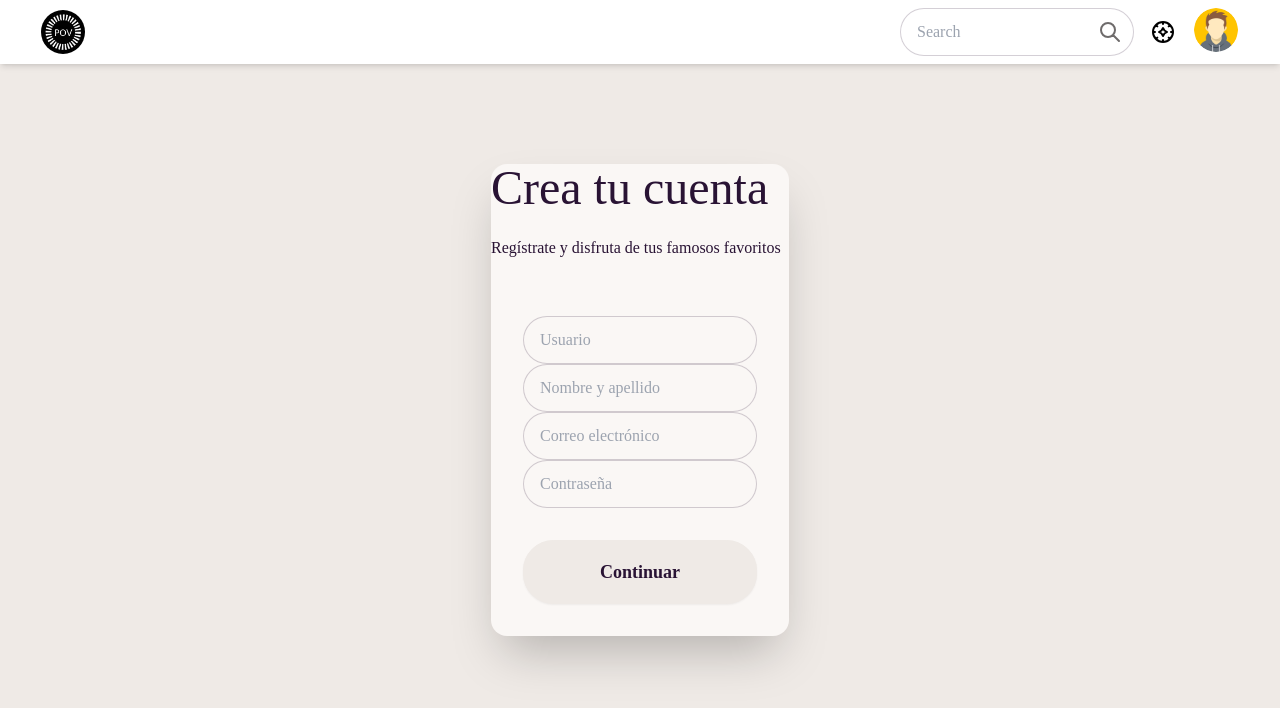
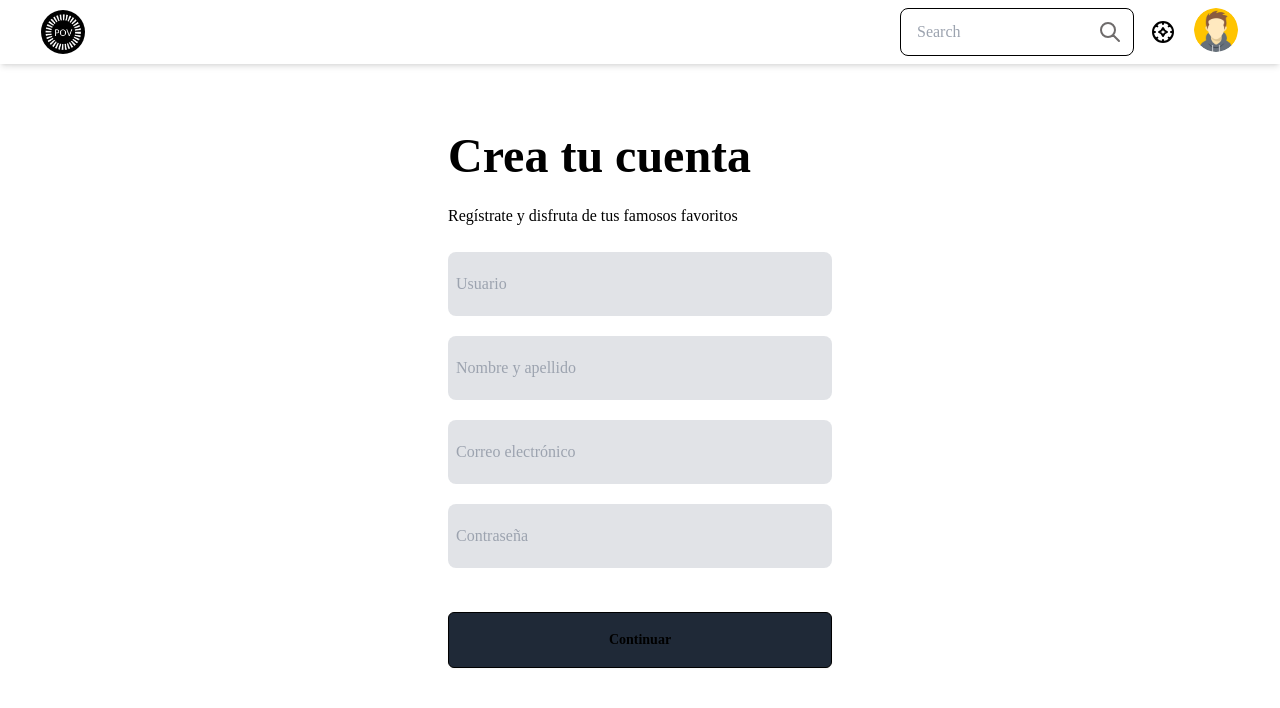
Before and after one commit to No-Country/s12-08-ft-node-react, a React (Vite) app in the folder frontend/pov/: page /register in a window 1280 px wide. Shown: the top 708 px of the page. Built offline with nearby package versions, Linux system fonts and the light colour scheme.

Commit message:
front - modifacion del signUpForm- 28/11/2023

```diff
--- a/frontend/pov/src/pages/SignUpForm.jsx
+++ b/frontend/pov/src/pages/SignUpForm.jsx
@@ -58,22 +58,22 @@ export const SignUpForm = () => {
 
   // Renderizado del componente del formulario de registro
   return (
-    <div className="hero min-h-screen bg-base-200">
-      <div className="hero-content flex-col lg:flex-row-reverse">
-        <div className="card shrink-0 w-full max-w-sm shadow-2xl bg-base-100">
-          <h4 className="text-5xl font-">Crea tu cuenta</h4>
+    <main className="flex min-h-screen justify-center items-center font-Lexend ">
+      <form className="" onSubmit={handleSignUp}>
+        <h4 className="text-5xl font-bold ">Crea tu cuenta</h4>
         <p className="py-6">Regístrate y disfruta de tus famosos favoritos</p>
-          <form className="card-body" onSubmit={handleSignUp}>
         <div className="form-control">
           {/* Input de Usuario */}
           <input
-                className="input input-bordered"
+            //className="input input-bordered w-345px h-60px"
+            className="mb-[20px] flex w-96 h-16 p-2 items-center gap-2 flex-shrink-0 rounded-lg bg-opacity-30 bg-gray-400"
             type="text"
             name="user"
             value={user}
             placeholder="Usuario"
             onChange={onInputChange}
           />
+
           {!!userValid && formSubmited && (
             <div>
               <span style={{ color: "red" }}>{userValid}</span>
@@ -82,7 +82,7 @@ export const SignUpForm = () => {
 
           {/* Input de Nombre y Apellido */}
           <input
-                className="input input-bordered"
+            className="mb-[20px] flex w-96 h-16 p-2 items-center gap-2 flex-shrink-0 rounded-lg bg-opacity-30 bg-gray-400"
             type="text"
             name="username"
             placeholder="Nombre y apellido"
@@ -96,8 +96,9 @@ export const SignUpForm = () => {
           )}
 
           {/* Input de Correo Electrónico */}
+
           <input
-                className="input input-bordered"
+            className=" mb-[20px] flex w-96 h-16 p-2 items-center gap-2 flex-shrink-0 rounded-lg bg-opacity-30 bg-gray-400"
             type="email"
             name="email"
             placeholder="Correo electrónico"
@@ -112,7 +113,7 @@ export const SignUpForm = () => {
 
           {/* Input de Contraseña */}
           <input
-                className="input input-bordered"
+            className=" mb-[20px] flex w-96 h-16 p-2 items-center gap-2 flex-shrink-0 rounded-lg bg-opacity-30 bg-gray-400"
             type="password"
             name="password"
             placeholder="Contraseña"
@@ -128,17 +129,14 @@ export const SignUpForm = () => {
         {/* Botón de Envío */}
         <div className="form-control mt-6">
           <button
-                className="btn sm:btn-sm md:btn-md lg:btn-lg"
+            className="btn flex w-96 h-14 px-10 justify-center items-center gap-4 flex-shrink-0 border rounded-md bg-gray-800"
             type="submit"
-                //disabled={!isFormValid}
           >
             Continuar
           </button>
         </div>
       </form>
-        </div>
-      </div>
-    </div>
+    </main>
   );
 };
 
--- a/frontend/pov/tailwind.config.js
+++ b/frontend/pov/tailwind.config.js
@@ -12,7 +12,7 @@ export default {
     },
   },
   plugins: [require('daisyui')],
-  daisyui: {
-    themes: ["cupcake"],
+ daisyui: {
+   themes: ["false"],
   }
 }
```
Lines whose indentation alone changed are shown as unchanged.
